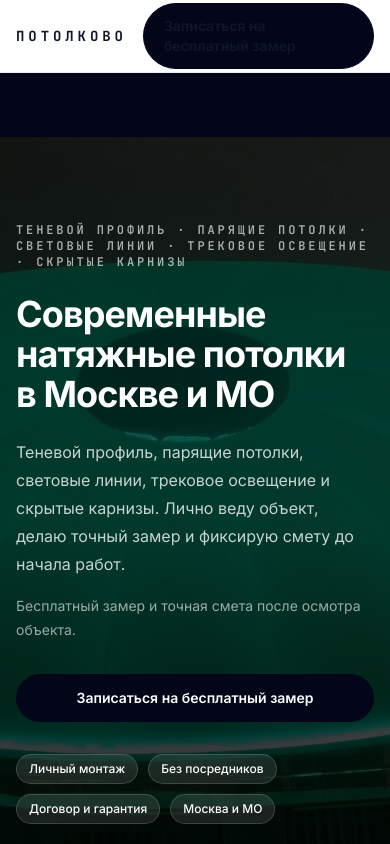
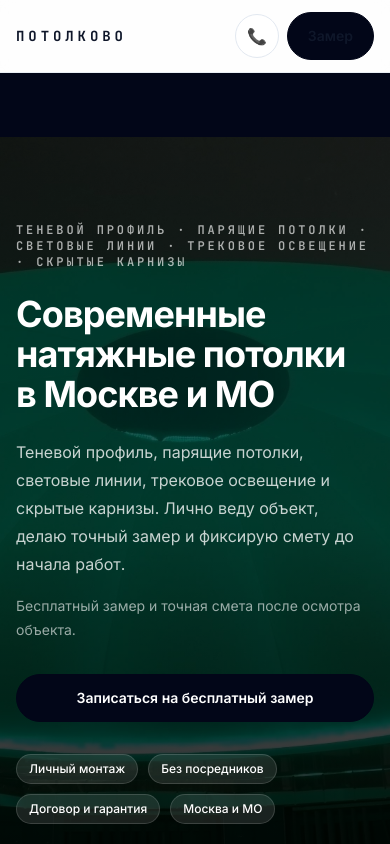
Before and after one commit to svladimirtsk-crypto/nextjs-potolkovo, a Next.js app: page / in a window 390 px wide. Shown: the top 844 px of the page. Built offline with nearby package versions, Linux system fonts and the light colour scheme.

Commit message:
Update home-header.tsx

```diff
--- a/components/home/home-header.tsx
+++ b/components/home/home-header.tsx
@@ -7,8 +7,8 @@ import { Container } from "@/components/ui/container";
 
 export function HomeHeader() {
   return (
-    <header className="sticky top-0 z-50 border-b border-slate-200/80 bg-white/90 backdrop-blur supports-[backdrop-filter]:bg-white/75">
-      <Container className="flex min-h-[var(--header-height)] items-center justify-between gap-4">
+    <header className="sticky top-0 z-50 border-b border-slate-200/70 bg-white/90 backdrop-blur supports-[backdrop-filter]:bg-white/70">
+      <Container className="flex min-h-[var(--header-height)] items-center justify-between gap-3">
         <Link
           href="/"
           className="font-mono text-sm font-bold uppercase tracking-[0.28em] text-slate-950 sm:text-base"
@@ -28,7 +28,17 @@ export function HomeHeader() {
           ))}
         </nav>
 
-        <div className="flex items-center gap-3 sm:gap-4">
+        <div className="flex items-center gap-2 sm:gap-3">
+          {/* Телефон: показываем на мобиле как иконку, на sm+ как номер */}
+          <a
+            href={contacts.phoneHref}
+            className="inline-flex h-11 w-11 items-center justify-center rounded-full border border-slate-200 bg-white text-slate-950 transition-colors hover:bg-slate-50 sm:hidden"
+            aria-label={`${homepage.header.phoneLabelPrefix ?? "Позвонить"} ${contacts.phoneDisplay}`}
+            title={contacts.phoneDisplay}
+          >
+            <span aria-hidden="true">📞</span>
+          </a>
+
           <a
             href={contacts.phoneHref}
             className="hidden text-sm font-medium text-slate-700 transition-colors hover:text-slate-950 sm:inline-flex"
@@ -37,8 +47,10 @@ export function HomeHeader() {
             {contacts.phoneDisplay}
           </a>
 
+          {/* На мобиле короткий текст, чтобы не ломать header */}
           <Button href="#action" className="px-4 sm:px-5">
-            {homepage.header.primaryCtaLabel}
+            <span className="sm:hidden">Замер</span>
+            <span className="hidden sm:inline">{homepage.header.primaryCtaLabel}</span>
           </Button>
         </div>
       </Container>
```
